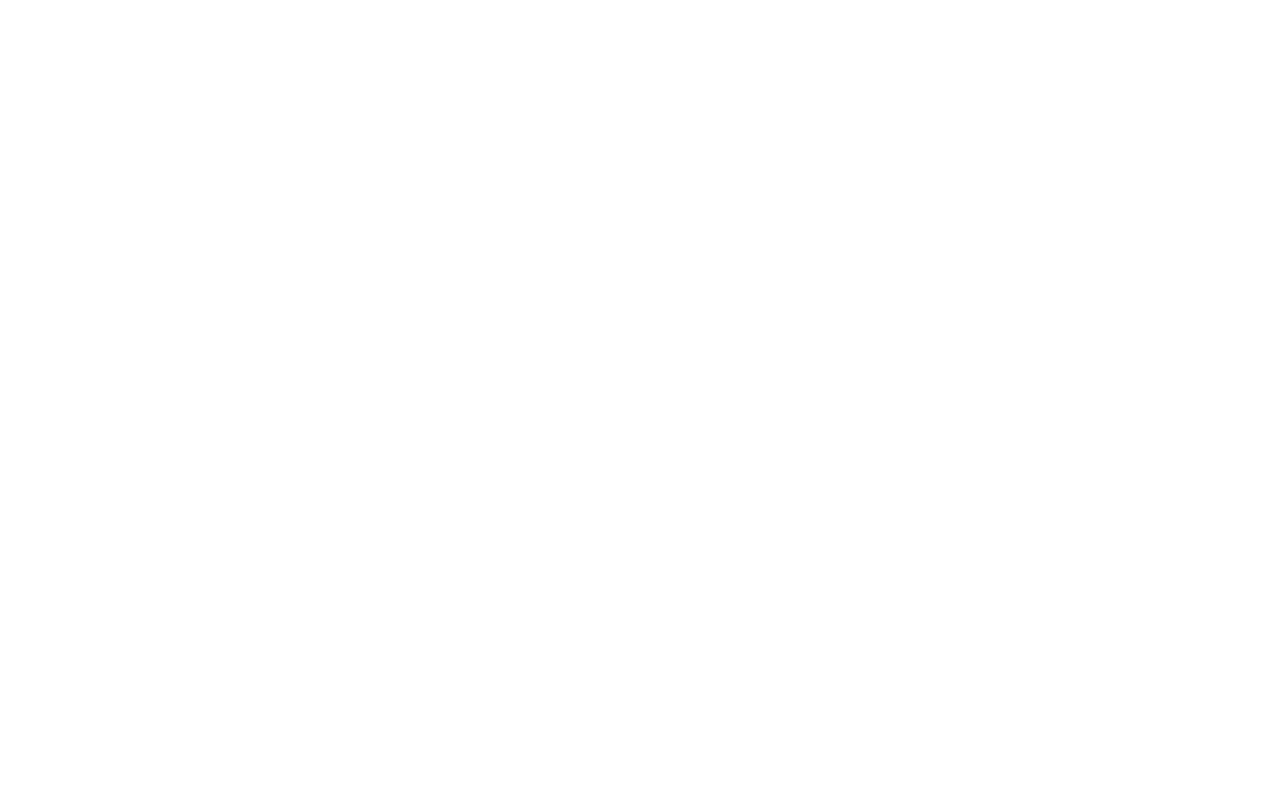
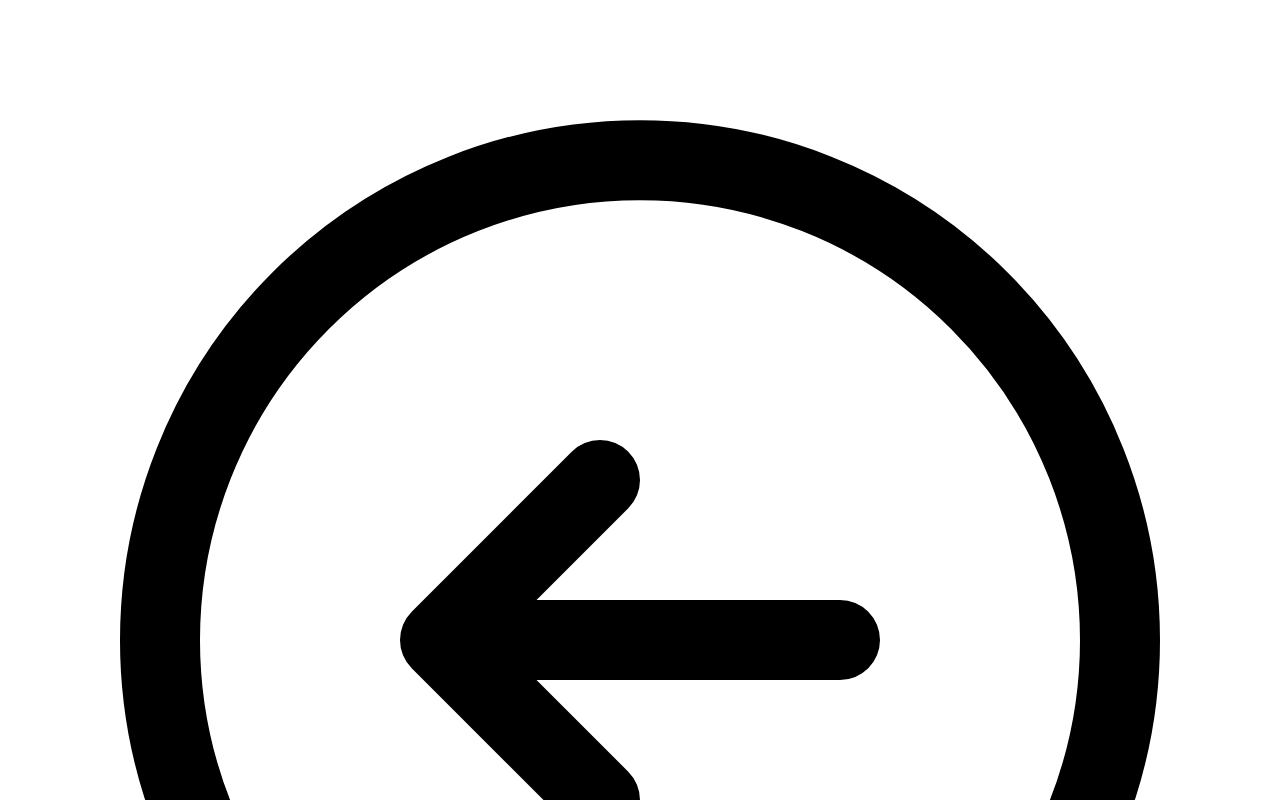
Before and after one commit to PedroheinrichD/tailwind-components, a React (Vite) app in the folder tailwind_tests/: page / in a window 1280 px wide. Shown: the top 800 px of the page. Built offline with nearby package versions, Linux system fonts and the light colour scheme.

Commit message:
feat: Implementa icones svg

```diff
--- a/tailwind_tests/src/Estudos2.jsx
+++ b/tailwind_tests/src/Estudos2.jsx
@@ -2,7 +2,12 @@
     return(
         <>
             <section id="background">
-                <div className="transition-all duration-1000 w-40 h-24 bg-sky-500 hover:w-full hover:bg-purple-500 ">
+                <div className="transition-all duration-1000 w-40 h-24 bg-sky-500 hover:w-full hover:bg-purple-500 flex justify-center items-center">
+                    <svg className="hover:stroke-black h-10 fill-amber-600 stroke-white" xmlns="http://www.w3.org/2000/svg" fill="none" viewBox="0 0 24 24" stroke-width="1.5" stroke="currentColor" class="size-6">
+                        <path stroke-linecap="round" stroke-linejoin="round" d="m11.25 9-3 3m0 0 3 3m-3-3h7.5M21 12a9 9 0 1 1-18 0 9 9 0 0 1 18 0Z" />
+                    </svg>
+
+
                 </div>
             </section>
         </>
```
